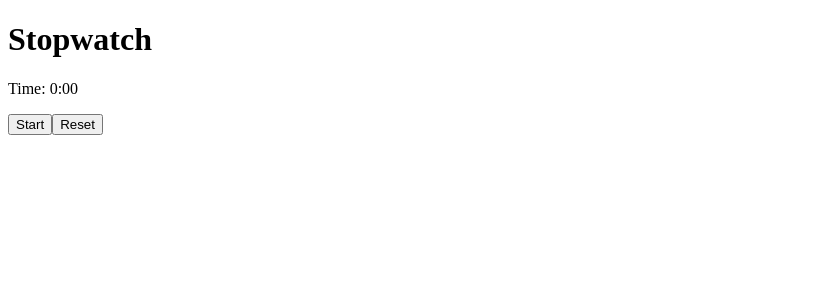
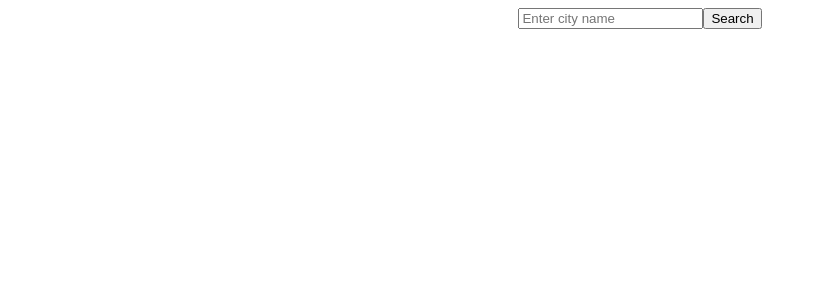
Before and after one commit to Abhishek0943/testCrio1, a React (Create React App) app: page / in a window 1280 px wide. Shown: the top 300 px of the page, without its empty margins (0-817 px from the left). Built offline with nearby package versions, Linux system fonts and the light colour scheme.

Commit message:
inital commit xwather

```diff
--- a/src/App.js
+++ b/src/App.js
@@ -1,45 +1,76 @@
 import { useEffect, useState } from "react";
-// import "./styles.css";
+import "./styles.css";
+const key = "624a02b1b8d54df3a44152348232710";
 
-export default function App() {
-  const [isRunning, setRunning] = useState(false);
-  const [currentTime, setCurrentTime] = useState(0);
-
-  useEffect(() => {
-    let interval = null;
-    if (isRunning) {
-      interval = setInterval(() => {
-        setCurrentTime((prevTime) => prevTime + 1);
-        // console.log(currentTime);
-      }, 1000);
-    } else if (!isRunning && currentTime !== 0) {
-      clearInterval(interval);
-    }
-    return () => clearInterval(interval);
-  }, [isRunning]);
-
-  const resetTimer = () => {
-    setRunning(false);
-    setCurrentTime(0);
-  };
-
-  const toggle = () => {
-    setRunning((prevState) => !prevState);
-  };
-
-  const formatTime = (time) => {
-    // console.log(time);
-    const minutes = Math.floor(time / 60);
-    const seconds = time % 60;
-    return `${minutes}:${seconds.toString().padStart(2, "0")}`;
-  };
-
+function Card({ name, value }) {
   return (
-    <div className="App">
-      <h1>Stopwatch</h1>
-      <p className="time">Time: {formatTime(currentTime)}</p>
-      <button onClick={toggle}>{isRunning ? "Stop" : "Start"}</button>
-      <button onClick={resetTimer}>Reset</button>
+    <div className="weather-card">
+      <b>{name}</b>
+      <p>{value}</p>
     </div>
   );
 }
+export default function App() {
+  const [city, setCity] = useState("");
+  const [isCityAdded, setCityAdded] = useState(false);
+  const [data, setData] = useState({});
+  const [loading, setLoading] = useState(false);
+  useEffect(() => {
+    if (isCityAdded) {
+      try {
+        async function fetchApi() {
+          const res = await fetch(
+            `https://api.weatherapi.com/v1/current.json?key=${key}&q=${city}`
+          )
+            .then((res) => res.json())
+            .then((data) => {
+              setData(data);
+              return data;
+            });
+          if (res.error) {
+            alert("Failed to fetch weather data");
+            setCityAdded(false);
+          }
+          setLoading(false);
+        }
+        fetchApi();
+      } catch (err) {
+        console.log(err);
+        alert("Failed to fetch weather data");
+        setCityAdded(false);
+      } finally {
+        setCityAdded(false);
+      }
+    }
+  }, [isCityAdded, city]);
+
+  function handleButton(e) {
+    e.preventDefault();
+    console.log("Clicked");
+    console.log(city);
+    setLoading(true);
+    setCityAdded(true);
+  }
+  return (
+    <div className="App">
+      <form action="" onSubmit={handleButton}>
+        <input
+          name="search"
+          type="text"
+          placeholder="Enter city name"
+          onChange={(e) => setCity(e.target.value)}
+        />
+        <button type="submit">Search</button>
+      </form>
+      {loading && <p>Loading data...</p>}
+      {data.current && !loading && (
+        <div className="weather-cards">
+          <Card name={"Temperature"} value={data?.current?.temp_c + "°C"} />
+          <Card name={"Humidity"} value={data?.current?.humidity + "%"} />
+          <Card name={"Condition"} value={data?.current?.condition.text} />
+          <Card name={"Wind Speed"} value={data?.current?.wind_kph + " kph"} />
+        </div>
+      )}
+    </div>
+  );
+}
--- a/src/styles.css
+++ b/src/styles.css
@@ -2,3 +2,13 @@
   font-family: sans-serif;
   text-align: center;
 }
+.cards {
+  display: flex;
+  flex-direction: row;
+  justify-content: center;
+  align-items: center;
+  gap: 40px;
+  margin-top: 20px;
+}
+.weather-card {
+}
```
Also changed, not shown: 2 other files (tests, documents, lock files or other folders).
